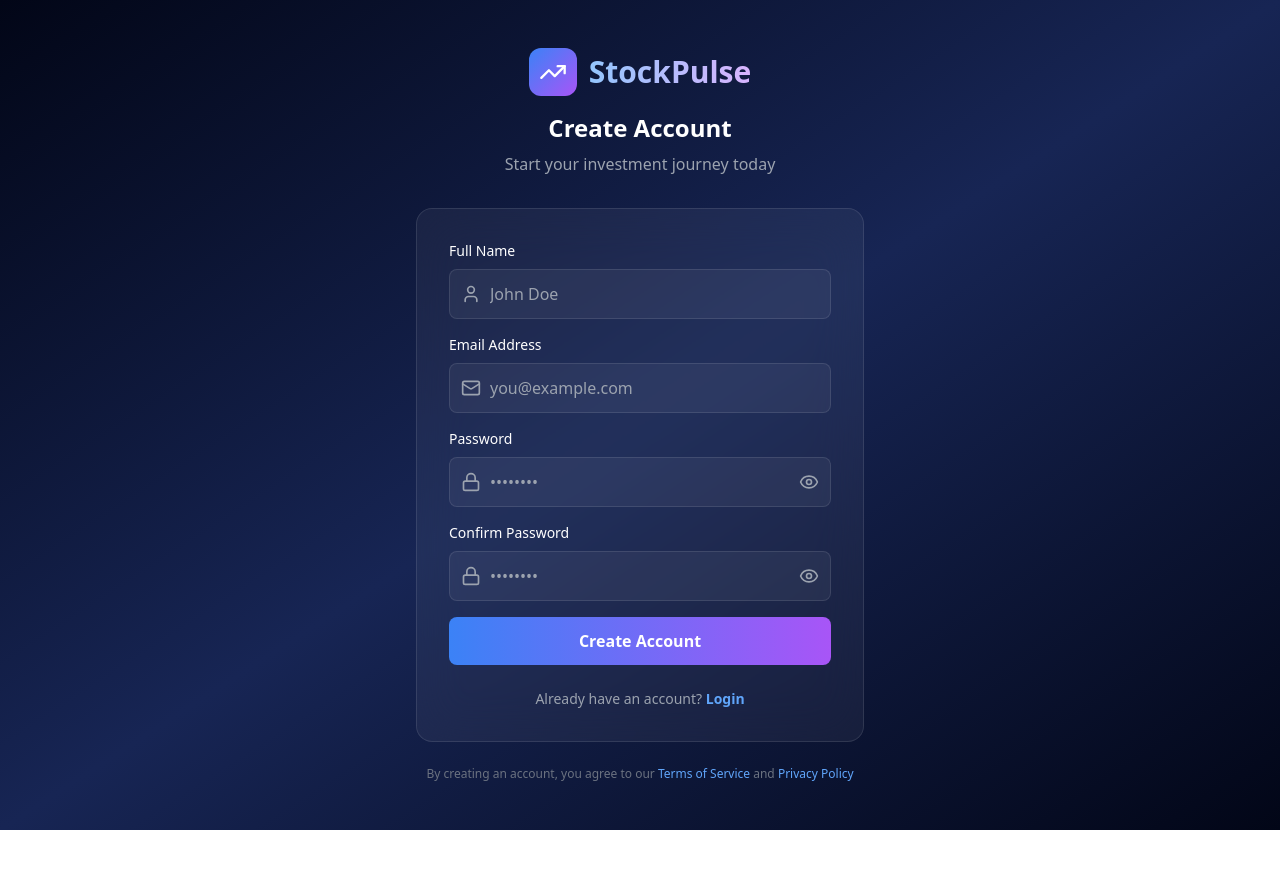
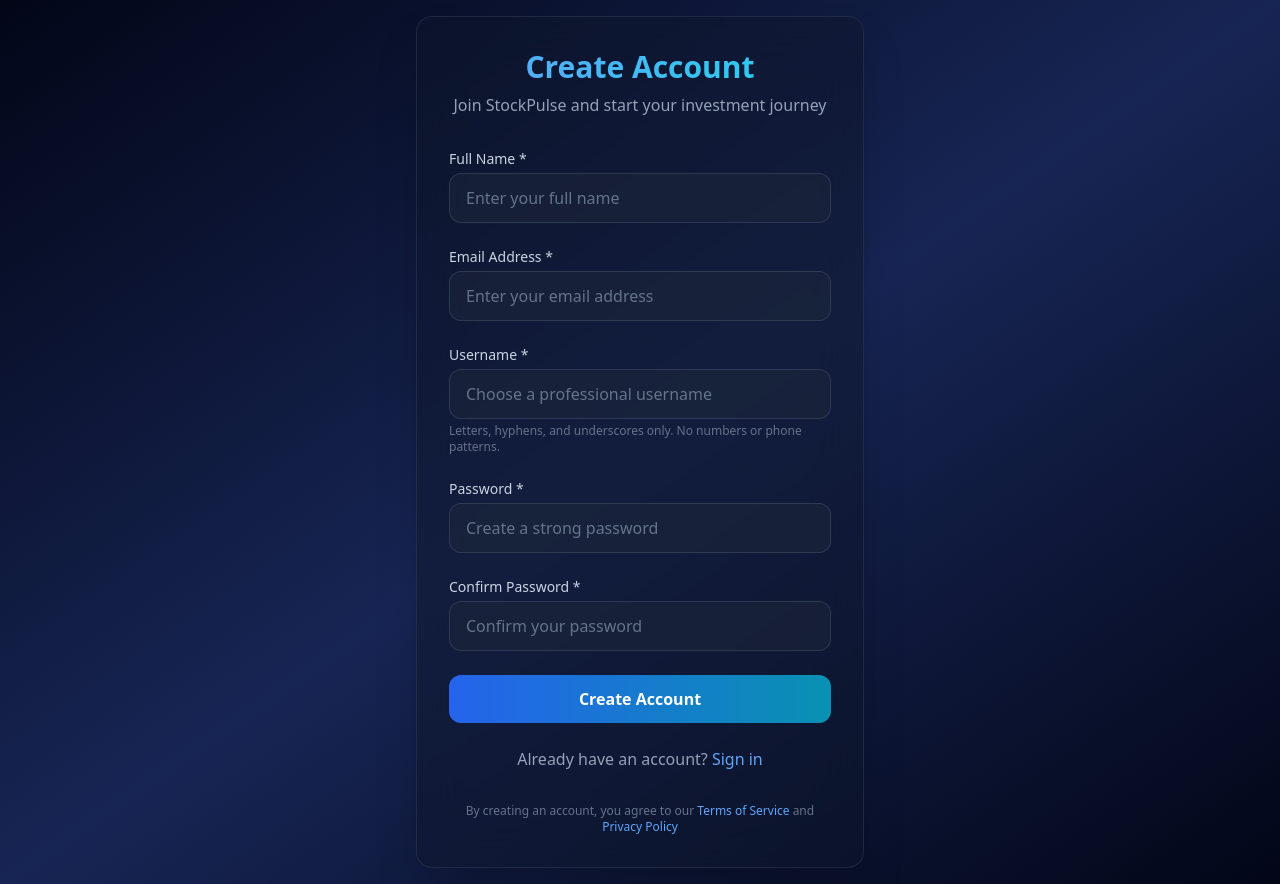
Before and after one commit to Ssaent/StockPulse, a React app in the folder frontend/: page /register in a window 1280 px wide. Before the commit the page ends 830 px from the top, so only its background shows below. Built offline with nearby package versions, Linux system fonts and the light colour scheme; the HTML template or start-up script is replaced by a standard one.

Commit message:
fixed loading data

```diff
--- a/frontend/src/components/chat/ChatSidebar.jsx
+++ b/frontend/src/components/chat/ChatSidebar.jsx
@@ -147,6 +147,7 @@ export default function ChatSidebar({ isOpen, onClose }) {
                 className="bg-white/5 border border-white/10 rounded-xl p-3 hover:bg-white/10 transition"
               >
                 <div className="flex items-center justify-between mb-2">
+                  {/* FIXED: Username is already used from backend, no change needed */}
                   <span className="font-semibold text-indigo-400 text-sm">
                     {msg.username}
                   </span>
--- a/frontend/src/pages/Dashboard.jsx
+++ b/frontend/src/pages/Dashboard.jsx
@@ -299,9 +299,9 @@ export default function Dashboard() {
       </header>
 
       <div className="container mx-auto px-6 py-8">
-        {/* Welcome */}
+        {/* Welcome - FIXED: Use username instead of email */}
         <div className="mb-8">
-          <h2 className="text-3xl font-bold mb-2">Welcome back, {user?.name || user?.email}!</h2>
+          <h2 className="text-3xl font-bold mb-2">Welcome back, {user?.username || user?.name}!</h2>
           <p className="text-gray-400">Search and analyze stocks with AI-powered predictions</p>
         </div>
 
--- a/frontend/src/pages/Register.jsx
+++ b/frontend/src/pages/Register.jsx
@@ -1,312 +1,301 @@
 import React, { useState } from 'react';
 import { Link, useNavigate } from 'react-router-dom';
-import axios from 'axios';
-import { TrendingUp, Mail, Lock, User, Eye, EyeOff, CheckCircle, XCircle, AlertCircle } from 'lucide-react';
+import { useAuth } from '../context/AuthContext';
 
-export default function Register() {
-  const navigate = useNavigate();
+const Register = () => {
   const [formData, setFormData] = useState({
     name: '',
     email: '',
+    username: '', // NEW: Added username field
     password: '',
     confirmPassword: ''
   });
-  const [showPassword, setShowPassword] = useState(false);
-  const [showConfirmPassword, setShowConfirmPassword] = useState(false);
-  const [loading, setLoading] = useState(false);
-  const [error, setError] = useState('');
-  const [passwordErrors, setPasswordErrors] = useState([]);
-
-  const validatePassword = (password) => {
-    const errors = [];
-    if (password.length < 8) errors.push('At least 8 characters');
-    if (!/[A-Z]/.test(password)) errors.push('One uppercase letter');
-    if (!/[a-z]/.test(password)) errors.push('One lowercase letter');
-    if (!/\d/.test(password)) errors.push('One number');
-    if (!/[!@#$%^&*(),.?":{}|<>]/.test(password)) errors.push('One special character');
-    return errors;
-  };
+  const [errors, setErrors] = useState({});
+  const [isLoading, setIsLoading] = useState(false);
+  const { register } = useAuth();
+  const navigate = useNavigate();
 
   const handleChange = (e) => {
     const { name, value } = e.target;
-    setFormData(prev => ({ ...prev, [name]: value }));
-    setError('');
+    setFormData(prev => ({
+      ...prev,
+      [name]: value
+    }));
 
-    if (name === 'password') {
-      setPasswordErrors(validatePassword(value));
+    // Clear error when user starts typing
+    if (errors[name]) {
+      setErrors(prev => ({
+        ...prev,
+        [name]: ''
+      }));
     }
+  };
+
+  const validateForm = () => {
+    const newErrors = {};
+
+    // Name validation
+    if (!formData.name.trim()) {
+      newErrors.name = 'Name is required';
+    } else if (formData.name.trim().length < 2) {
+      newErrors.name = 'Name must be at least 2 characters';
+    }
+
+    // Email validation
+    if (!formData.email.trim()) {
+      newErrors.email = 'Email is required';
+    } else if (!/^[^\s@]+@[^\s@]+\.[^\s@]+$/.test(formData.email)) {
+      newErrors.email = 'Please enter a valid email address';
+    }
+
+    // Username validation
+    if (!formData.username.trim()) {
+      newErrors.username = 'Username is required';
+    } else if (formData.username.length < 3) {
+      newErrors.username = 'Username must be at least 3 characters';
+    } else if (formData.username.length > 30) {
+      newErrors.username = 'Username must be less than 30 characters';
+    } else if (!/^[a-zA-Z][a-zA-Z_-]*[a-zA-Z]$/.test(formData.username)) {
+      newErrors.username = 'Username can only contain letters, hyphens, or underscores (no numbers, no special characters at start/end)';
+    } else if (/\d{10,}/.test(formData.username)) {
+      newErrors.username = 'Username cannot contain phone number patterns';
+    }
+
+    // Password validation
+    if (!formData.password) {
+      newErrors.password = 'Password is required';
+    } else if (formData.password.length < 8) {
+      newErrors.password = 'Password must be at least 8 characters';
+    } else if (!/(?=.*[a-z])(?=.*[A-Z])(?=.*\d)(?=.*[!@#$%^&*(),.?":{}|<>])/.test(formData.password)) {
+      newErrors.password = 'Password must include uppercase, lowercase, number, and special character';
+    }
+
+    // Confirm password validation
+    if (formData.password !== formData.confirmPassword) {
+      newErrors.confirmPassword = 'Passwords do not match';
+    }
+
+    return newErrors;
   };
 
   const handleSubmit = async (e) => {
     e.preventDefault();
-    setError('');
+    const newErrors = validateForm();
 
-    // Validation
-    if (!formData.name || !formData.email || !formData.password || !formData.confirmPassword) {
-      setError('All fields are required');
+    if (Object.keys(newErrors).length > 0) {
+      setErrors(newErrors);
       return;
     }
 
-    if (formData.name.trim().length < 2) {
-      setError('Name must be at least 2 characters');
-      return;
-    }
-
-    if (formData.password !== formData.confirmPassword) {
-      setError('Passwords do not match');
-      return;
-    }
-
-    const pwdErrors = validatePassword(formData.password);
-    if (pwdErrors.length > 0) {
-      setError('Password does not meet requirements');
-      return;
-    }
-
-    setLoading(true);
+    setIsLoading(true);
+    setErrors({});
 
     try {
-      console.log('📤 Sending registration request...');
-
-      const response = await axios.post('http://localhost:5000/api/auth/register', {
+      const result = await register({
         name: formData.name.trim(),
         email: formData.email.trim().toLowerCase(),
+        username: formData.username.trim(), // NEW: Send username to backend
         password: formData.password
       });
 
-      console.log('✅ Registration response:', response.data);
-
-      // Redirect to OTP verification page
+      if (result.success) {
         navigate('/verify-otp', {
           state: {
             email: formData.email.trim().toLowerCase(),
-          message: response.data.message
+            username: formData.username.trim() // NEW: Pass username to OTP page
           }
         });
-
-    } catch (err) {
-      console.error('❌ Registration error:', err);
-
-      let errorMessage = 'Registration failed. Please try again.';
-
-      if (err.response?.data?.error) {
-        errorMessage = err.response.data.error;
+      } else {
+        setErrors({ submit: result.error });
       }
-
-      if (err.response?.data?.details) {
-        if (Array.isArray(err.response.data.details)) {
-          setPasswordErrors(err.response.data.details);
-          errorMessage = 'Password requirements not met';
-        }
-      }
-
-      setError(errorMessage);
+    } catch (error) {
+      setErrors({ submit: 'Registration failed. Please try again.' });
     } finally {
-      setLoading(false);
+      setIsLoading(false);
     }
   };
 
   return (
-    <div className="min-h-screen flex items-center justify-center px-6 py-12">
-      <div className="max-w-md w-full">
-        {/* Logo */}
-        <div className="text-center mb-8">
-          <div className="inline-flex items-center gap-3 mb-4">
-            <div className="w-12 h-12 rounded-xl bg-gradient-to-br from-blue-500 to-purple-500 flex items-center justify-center">
-              <TrendingUp className="w-7 h-7 text-white" />
-            </div>
-            <h1 className="text-3xl font-bold bg-gradient-to-r from-blue-300 to-purple-300 bg-clip-text text-transparent">
-              StockPulse
-            </h1>
-          </div>
-          <h2 className="text-2xl font-bold mb-2">Create Account</h2>
-          <p className="text-gray-400">Start your investment journey today</p>
+    <div className="min-h-screen bg-gradient-to-br from-slate-950 via-blue-950 to-slate-950 flex items-center justify-center p-4">
+      <div className="max-w-md w-full space-y-8 bg-slate-900/50 backdrop-blur-xl p-8 rounded-2xl border border-slate-700/50 shadow-2xl">
+        {/* Header */}
+        <div className="text-center">
+          <h2 className="text-3xl font-bold bg-gradient-to-r from-blue-400 to-cyan-400 bg-clip-text text-transparent">
+            Create Account
+          </h2>
+          <p className="mt-2 text-slate-400">
+            Join StockPulse and start your investment journey
+          </p>
         </div>
 
-        {/* Register Form */}
-        <div className="glass rounded-2xl p-8">
-          <form onSubmit={handleSubmit} className="space-y-4">
-            {/* Name */}
+        {/* Form */}
+        <form className="mt-8 space-y-6" onSubmit={handleSubmit}>
+          {/* Name Field */}
           <div>
-              <label className="block text-sm font-medium mb-2">Full Name</label>
-              <div className="relative">
-                <User className="absolute left-3 top-1/2 -translate-y-1/2 w-5 h-5 text-gray-400" />
+            <label htmlFor="name" className="block text-sm font-medium text-slate-300">
+              Full Name *
+            </label>
             <input
+              id="name"
+              name="name"
               type="text"
-                  name="name"
+              required
               value={formData.name}
               onChange={handleChange}
-                  placeholder="John Doe"
-                  className="input pl-10"
-                  disabled={loading}
-                  required
+              className={`mt-1 block w-full px-4 py-3 bg-slate-800/50 border rounded-xl text-white placeholder-slate-500 focus:outline-none focus:ring-2 focus:ring-blue-500 focus:border-transparent transition-all ${
+                errors.name ? 'border-red-500' : 'border-slate-600/50'
+              }`}
+              placeholder="Enter your full name"
             />
-              </div>
-            </div>
-
-            {/* Email */}
-            <div>
-              <label className="block text-sm font-medium mb-2">Email Address</label>
-              <div className="relative">
-                <Mail className="absolute left-3 top-1/2 -translate-y-1/2 w-5 h-5 text-gray-400" />
-                <input
-                  type="email"
-                  name="email"
-                  value={formData.email}
-                  onChange={handleChange}
-                  placeholder="you@example.com"
-                  className="input pl-10"
-                  disabled={loading}
-                  required
-                />
-              </div>
-            </div>
-
-            {/* Password */}
-            <div>
-              <label className="block text-sm font-medium mb-2">Password</label>
-              <div className="relative">
-                <Lock className="absolute left-3 top-1/2 -translate-y-1/2 w-5 h-5 text-gray-400" />
-                <input
-                  type={showPassword ? 'text' : 'password'}
-                  name="password"
-                  value={formData.password}
-                  onChange={handleChange}
-                  placeholder="••••••••"
-                  className="input pl-10 pr-10"
-                  disabled={loading}
-                  required
-                />
-                <button
-                  type="button"
-                  onClick={() => setShowPassword(!showPassword)}
-                  className="absolute right-3 top-1/2 -translate-y-1/2 text-gray-400 hover:text-white transition-colors"
-                  tabIndex={-1}
-                >
-                  {showPassword ? <EyeOff className="w-5 h-5" /> : <Eye className="w-5 h-5" />}
-                </button>
-              </div>
-
-              {/* Password Requirements */}
-              {formData.password && (
-                <div className="mt-2 space-y-1">
-                  {['At least 8 characters', 'One uppercase letter', 'One lowercase letter', 'One number', 'One special character'].map((req, i) => {
-                    const errors = validatePassword(formData.password);
-                    const isValid = !errors.includes(req);
-                    return (
-                      <div key={i} className="flex items-center gap-2 text-xs">
-                        {isValid ? (
-                          <CheckCircle className="w-4 h-4 text-green-400" />
-                        ) : (
-                          <XCircle className="w-4 h-4 text-gray-500" />
-                        )}
-                        <span className={isValid ? 'text-green-400' : 'text-gray-500'}>{req}</span>
-                      </div>
-                    );
-                  })}
-                </div>
+            {errors.name && (
+              <p className="mt-1 text-sm text-red-400">{errors.name}</p>
             )}
           </div>
 
-            {/* Confirm Password */}
+          {/* Email Field */}
           <div>
-              <label className="block text-sm font-medium mb-2">Confirm Password</label>
-              <div className="relative">
-                <Lock className="absolute left-3 top-1/2 -translate-y-1/2 w-5 h-5 text-gray-400" />
+            <label htmlFor="email" className="block text-sm font-medium text-slate-300">
+              Email Address *
+            </label>
             <input
-                  type={showConfirmPassword ? 'text' : 'password'}
-                  name="confirmPassword"
-                  value={formData.confirmPassword}
+              id="email"
+              name="email"
+              type="email"
+              required
+              value={formData.email}
               onChange={handleChange}
-                  placeholder="••••••••"
-                  className="input pl-10 pr-10"
-                  disabled={loading}
-                  required
+              className={`mt-1 block w-full px-4 py-3 bg-slate-800/50 border rounded-xl text-white placeholder-slate-500 focus:outline-none focus:ring-2 focus:ring-blue-500 focus:border-transparent transition-all ${
+                errors.email ? 'border-red-500' : 'border-slate-600/50'
+              }`}
+              placeholder="Enter your email address"
             />
-                <button
-                  type="button"
-                  onClick={() => setShowConfirmPassword(!showConfirmPassword)}
-                  className="absolute right-3 top-1/2 -translate-y-1/2 text-gray-400 hover:text-white transition-colors"
-                  tabIndex={-1}
-                >
-                  {showConfirmPassword ? <EyeOff className="w-5 h-5" /> : <Eye className="w-5 h-5" />}
-                </button>
-              </div>
-
-              {/* Password Match Indicator */}
-              {formData.confirmPassword && (
-                <div className="mt-2 flex items-center gap-2 text-xs">
-                  {formData.password === formData.confirmPassword ? (
-                    <>
-                      <CheckCircle className="w-4 h-4 text-green-400" />
-                      <span className="text-green-400">Passwords match</span>
-                    </>
-                  ) : (
-                    <>
-                      <XCircle className="w-4 h-4 text-red-400" />
-                      <span className="text-red-400">Passwords do not match</span>
-                    </>
-                  )}
-                </div>
+            {errors.email && (
+              <p className="mt-1 text-sm text-red-400">{errors.email}</p>
             )}
           </div>
 
-            {/* Error Message */}
-            {error && (
-              <div className="p-3 bg-red-500/10 border border-red-500/30 rounded-lg flex items-start gap-2">
-                <AlertCircle className="w-5 h-5 text-red-400 flex-shrink-0 mt-0.5" />
-                <div className="flex-1">
-                  <p className="text-sm text-red-300">{error}</p>
-                  {passwordErrors.length > 0 && (
-                    <ul className="mt-2 space-y-1">
-                      {passwordErrors.map((err, i) => (
-                        <li key={i} className="text-xs text-red-400">• {err}</li>
-                      ))}
-                    </ul>
+          {/* NEW: Username Field */}
+          <div>
+            <label htmlFor="username" className="block text-sm font-medium text-slate-300">
+              Username *
+            </label>
+            <input
+              id="username"
+              name="username"
+              type="text"
+              required
+              value={formData.username}
+              onChange={handleChange}
+              className={`mt-1 block w-full px-4 py-3 bg-slate-800/50 border rounded-xl text-white placeholder-slate-500 focus:outline-none focus:ring-2 focus:ring-blue-500 focus:border-transparent transition-all ${
+                errors.username ? 'border-red-500' : 'border-slate-600/50'
+              }`}
+              placeholder="Choose a professional username"
+            />
+            {errors.username && (
+              <p className="mt-1 text-sm text-red-400">{errors.username}</p>
+            )}
+            <p className="mt-1 text-xs text-slate-500">
+              Letters, hyphens, and underscores only. No numbers or phone patterns.
+            </p>
+          </div>
+
+          {/* Password Field */}
+          <div>
+            <label htmlFor="password" className="block text-sm font-medium text-slate-300">
+              Password *
+            </label>
+            <input
+              id="password"
+              name="password"
+              type="password"
+              required
+              value={formData.password}
+              onChange={handleChange}
+              className={`mt-1 block w-full px-4 py-3 bg-slate-800/50 border rounded-xl text-white placeholder-slate-500 focus:outline-none focus:ring-2 focus:ring-blue-500 focus:border-transparent transition-all ${
+                errors.password ? 'border-red-500' : 'border-slate-600/50'
+              }`}
+              placeholder="Create a strong password"
+            />
+            {errors.password && (
+              <p className="mt-1 text-sm text-red-400">{errors.password}</p>
             )}
           </div>
+
+          {/* Confirm Password Field */}
+          <div>
+            <label htmlFor="confirmPassword" className="block text-sm font-medium text-slate-300">
+              Confirm Password *
+            </label>
+            <input
+              id="confirmPassword"
+              name="confirmPassword"
+              type="password"
+              required
+              value={formData.confirmPassword}
+              onChange={handleChange}
+              className={`mt-1 block w-full px-4 py-3 bg-slate-800/50 border rounded-xl text-white placeholder-slate-500 focus:outline-none focus:ring-2 focus:ring-blue-500 focus:border-transparent transition-all ${
+                errors.confirmPassword ? 'border-red-500' : 'border-slate-600/50'
+              }`}
+              placeholder="Confirm your password"
+            />
+            {errors.confirmPassword && (
+              <p className="mt-1 text-sm text-red-400">{errors.confirmPassword}</p>
+            )}
+          </div>
+
+          {/* Submit Error */}
+          {errors.submit && (
+            <div className="rounded-xl bg-red-500/10 border border-red-500/50 p-4">
+              <p className="text-red-400 text-sm">{errors.submit}</p>
             </div>
           )}
 
           {/* Submit Button */}
           <button
             type="submit"
-              disabled={loading}
-              className="btn-primary w-full disabled:opacity-50 disabled:cursor-not-allowed"
+            disabled={isLoading}
+            className="w-full py-3 px-4 bg-gradient-to-r from-blue-600 to-cyan-600 hover:from-blue-700 hover:to-cyan-700 text-white font-semibold rounded-xl transition-all duration-200 focus:outline-none focus:ring-2 focus:ring-blue-500 focus:ring-offset-2 focus:ring-offset-slate-900 disabled:opacity-50 disabled:cursor-not-allowed"
           >
-              {loading ? (
-                <span className="flex items-center justify-center gap-2">
-                  <svg className="animate-spin h-5 w-5" viewBox="0 0 24 24">
-                    <circle className="opacity-25" cx="12" cy="12" r="10" stroke="currentColor" strokeWidth="4" fill="none"/>
-                    <path className="opacity-75" fill="currentColor" d="M4 12a8 8 0 018-8V0C5.373 0 0 5.373 0 12h4zm2 5.291A7.962 7.962 0 014 12H0c0 3.042 1.135 5.824 3 7.938l3-2.647z"/>
-                  </svg>
+            {isLoading ? (
+              <div className="flex items-center justify-center">
+                <div className="animate-spin rounded-full h-5 w-5 border-b-2 border-white mr-2"></div>
                 Creating Account...
-                </span>
+              </div>
             ) : (
               'Create Account'
             )}
           </button>
+
+          {/* Login Link */}
+          <div className="text-center">
+            <p className="text-slate-400">
+              Already have an account?{' '}
+              <Link
+                to="/login"
+                className="text-blue-400 hover:text-blue-300 font-medium transition-colors"
+              >
+                Sign in
+              </Link>
+            </p>
+          </div>
         </form>
 
-          {/* Login Link */}
+        {/* Terms Notice */}
         <div className="mt-6 text-center">
-            <p className="text-sm text-gray-400">
-              Already have an account?{' '}
-              <Link to="/login" className="text-blue-400 hover:text-blue-300 font-semibold transition-colors">
-                Login
+          <p className="text-xs text-slate-500">
+            By creating an account, you agree to our{' '}
+            <Link to="/terms" className="text-blue-400 hover:text-blue-300">
+              Terms of Service
+            </Link>{' '}
+            and{' '}
+            <Link to="/privacy" className="text-blue-400 hover:text-blue-300">
+              Privacy Policy
             </Link>
           </p>
         </div>
       </div>
-
-        {/* Terms & Privacy */}
-        <p className="text-center text-xs text-gray-500 mt-6">
-          By creating an account, you agree to our{' '}
-          <a href="#" className="text-blue-400 hover:underline">Terms of Service</a>
-          {' '}and{' '}
-          <a href="#" className="text-blue-400 hover:underline">Privacy Policy</a>
-        </p>
-      </div>
     </div>
   );
-}
+};
+
+export default Register;
```
Also changed, not shown: frontend/src/pages/VerifyOTP.jsx (+11 -5 lines), 2 other files (tests, documents, lock files or other folders). Lines whose indentation alone changed are shown as unchanged.
